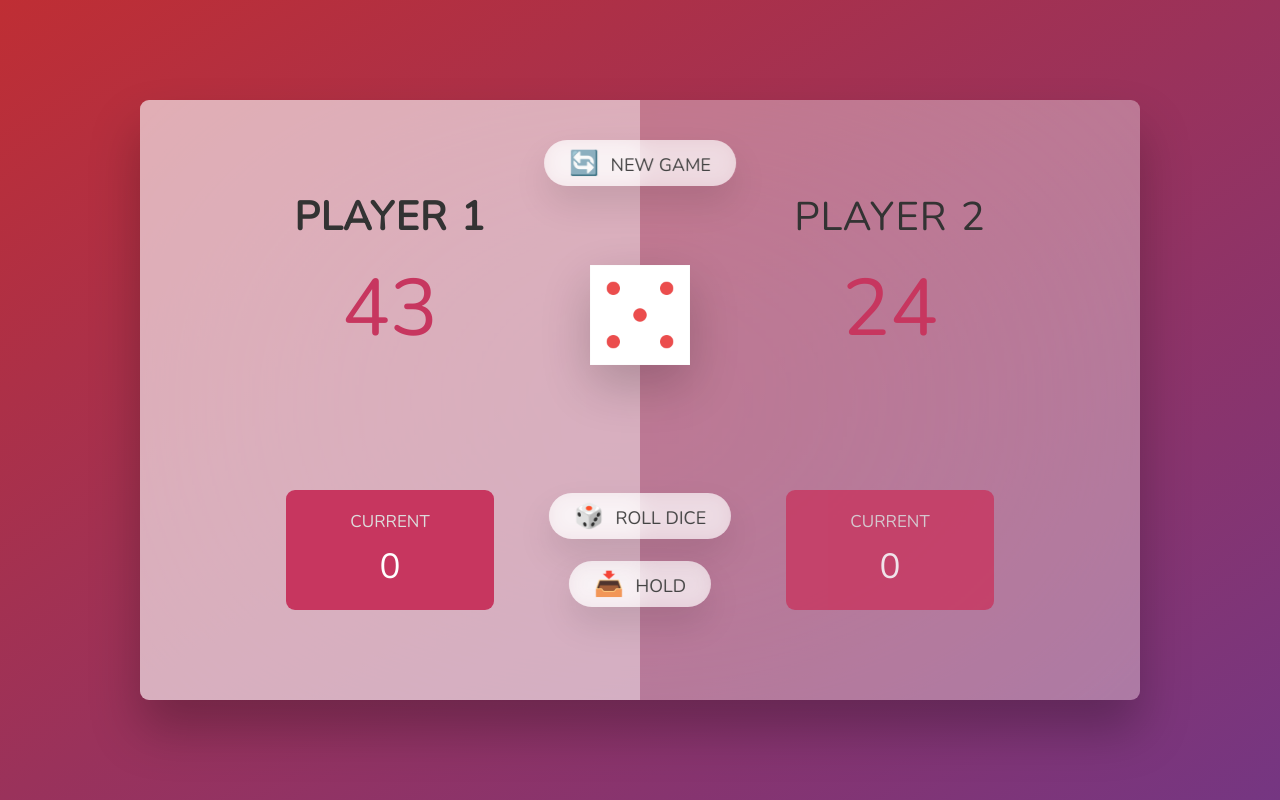
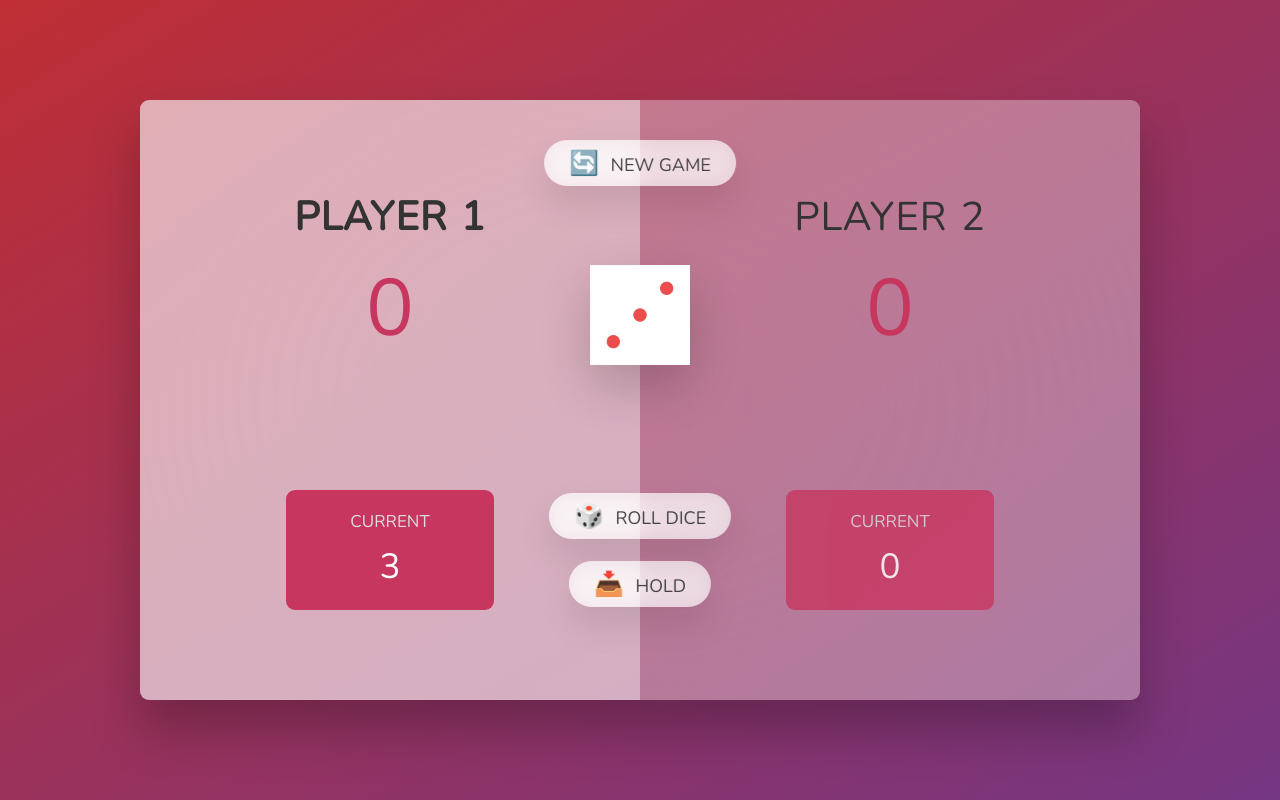
Before and after one commit to osmanyusufakkus/pig-game, a plain HTML site: page index.html in a window 1280 px wide. Both pictures are taken after a click on the button "🎲 ROLL DICE". Drawn offline with nearby package versions, Linux system fonts and the light colour scheme.

Commit message:
Activate roll dice button functions

```diff
--- a/script.js
+++ b/script.js
@@ -1 +1,59 @@
 'use strict';
+
+const score0 = document.querySelector('#score--0');
+const score1 = document.getElementById('score--1');
+
+const dice = document.querySelector('.dice');
+
+const randomNum = function (start, end) {
+  return Math.floor(Math.random() * end + start);
+};
+
+const btnRoll = document.querySelector('.btn--roll');
+const btnNew = document.querySelector('.btn--new');
+const btnHold = document.querySelector('.btn--hold');
+
+const score0Current = document.querySelector('#current--0');
+const score1Current = document.querySelector('#current--1');
+
+const overlay0 = document.querySelector('.player--0');
+const overlay1 = document.querySelector('.player--1');
+
+console.log(score0Current);
+
+score0.textContent = 0;
+score1.textContent = 0;
+
+const scores = [0, 0];
+let currentScore = 0;
+let activePlayer = 0;
+
+dice.classList.add('hidden');
+
+btnNew.addEventListener('click', function () {
+  dice.classList.add('hidden');
+});
+
+btnRoll.addEventListener('click', function () {
+  const diceNum = randomNum(1, 6);
+  dice.classList.remove('hidden');
+  dice.src = `dice-${diceNum}.png`;
+  if (diceNum == 1) {
+    console.log('sıra diğer oyuncuda');
+    document.getElementById(`current--${activePlayer}`).textContent = 0;
+    currentScore = 0;
+    activePlayer = activePlayer === 0 ? 1 : 0;
+    overlay0.classList.toggle('player--active');
+    overlay1.classList.toggle('player--active');
+  } else {
+    console.log('puan toplamaya devam');
+    currentScore += diceNum;
+    document.getElementById(`current--${activePlayer}`).textContent =
+      currentScore;
+  }
+});
+/*
+btnHold.addEventListener('click', function () {
+  score0.textContent += currentScore;
+  currentScore = 0;
+});*/
--- a/style.css
+++ b/style.css
@@ -165,3 +165,7 @@ main {
   font-weight: 700;
   color: #c7365f;
 }
+
+.hidden {
+  display: none;
+}
```
